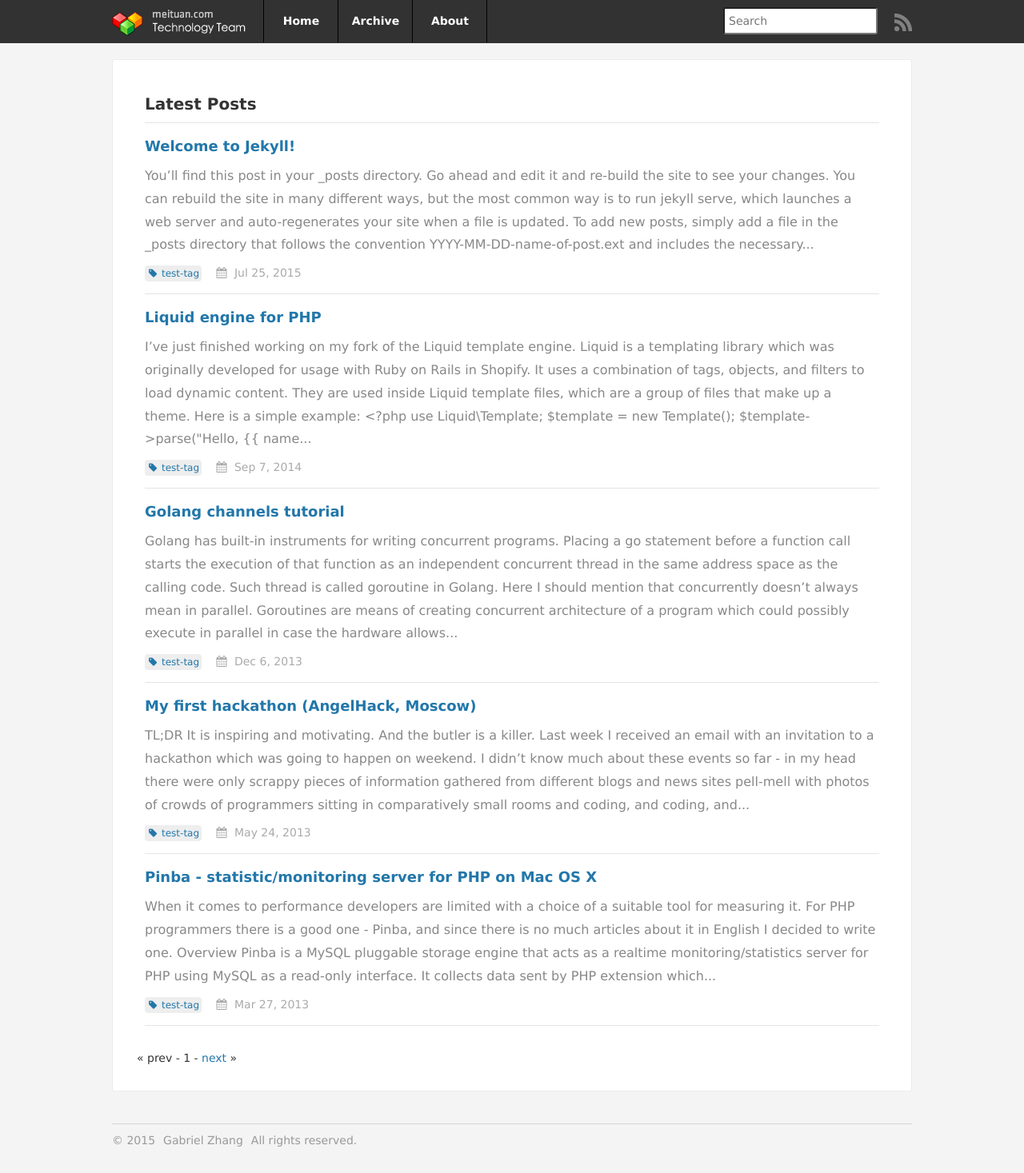
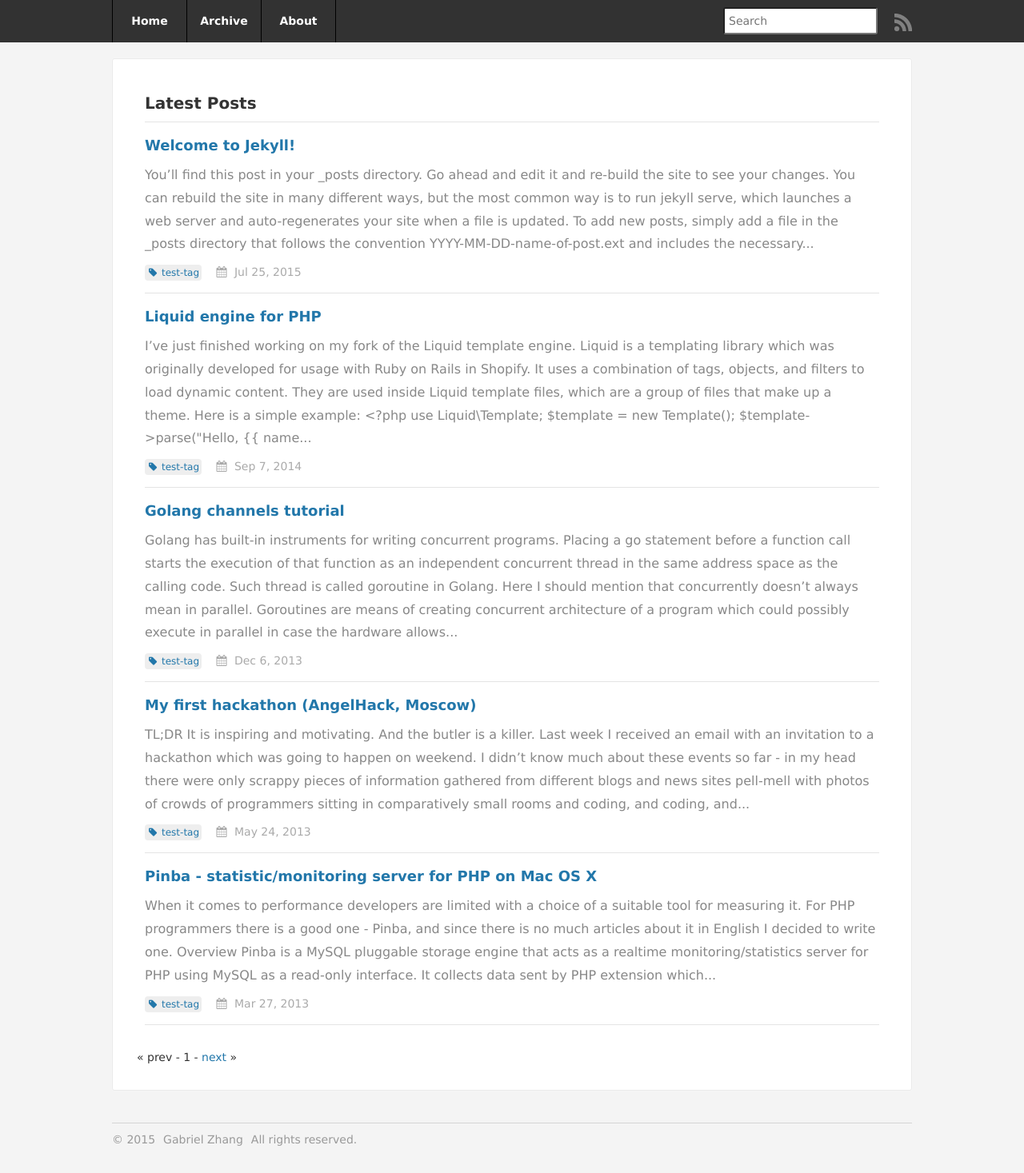
Before and after one commit to gauthiernpn/jekyll-welcome, a Jekyll site: the page built from index.html, in a window 1280 px wide. Shown: the whole page at 80% size. Built offline with Jekyll 4.4.1, drawn with Linux system fonts in a browser that asks for light colours; nearby versions of some CDN libraries; Markdown is read by kramdown in place of the engine named in the settings; the list of posts is cut into pages by our own code.

Commit message:
delete unused files

```diff
--- a/_includes/header.html
+++ b/_includes/header.html
@@ -1,6 +1,5 @@
 <header id="hdw" row="banner">
   <div id="hd" class="cf">
-    <a href="/" class="logo"><img src="/assets/img/logo.png"></a>
     <nav class="site-nav cf"><a href="/">Home</a><a href="/archives">Archive</a><a href="/about">About</a></nav>
     <form action="http://google.com/search" method="get" class="search">
       <input type="hidden" name="q" value="site:tech.meituan.com">
```
Also changed, not shown: assets/img/logo.png (deleted).
